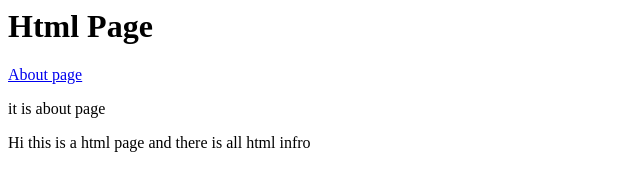
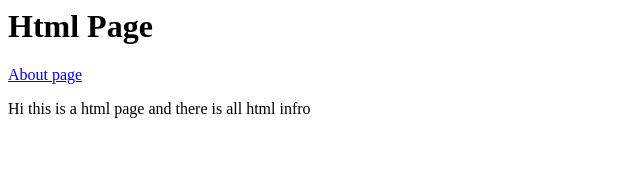
Before and after one commit to Awais525/practice, a plain HTML site: page index.html in a window 1280 px wide. Shown: the whole page, without its empty margins (0-640 px from the left). Drawn offline with Linux system fonts and the light colour scheme.

Commit message:
Update index.html

```diff
--- a/index.html
+++ b/index.html
@@ -9,7 +9,7 @@
     <h1>Html Page</h1>
 
     <a href="/practice/about.html">About page</a>
-    <p> it is about page</p>
+
 
 
     <p> Hi this is a html page and there is all html infro</p
```
